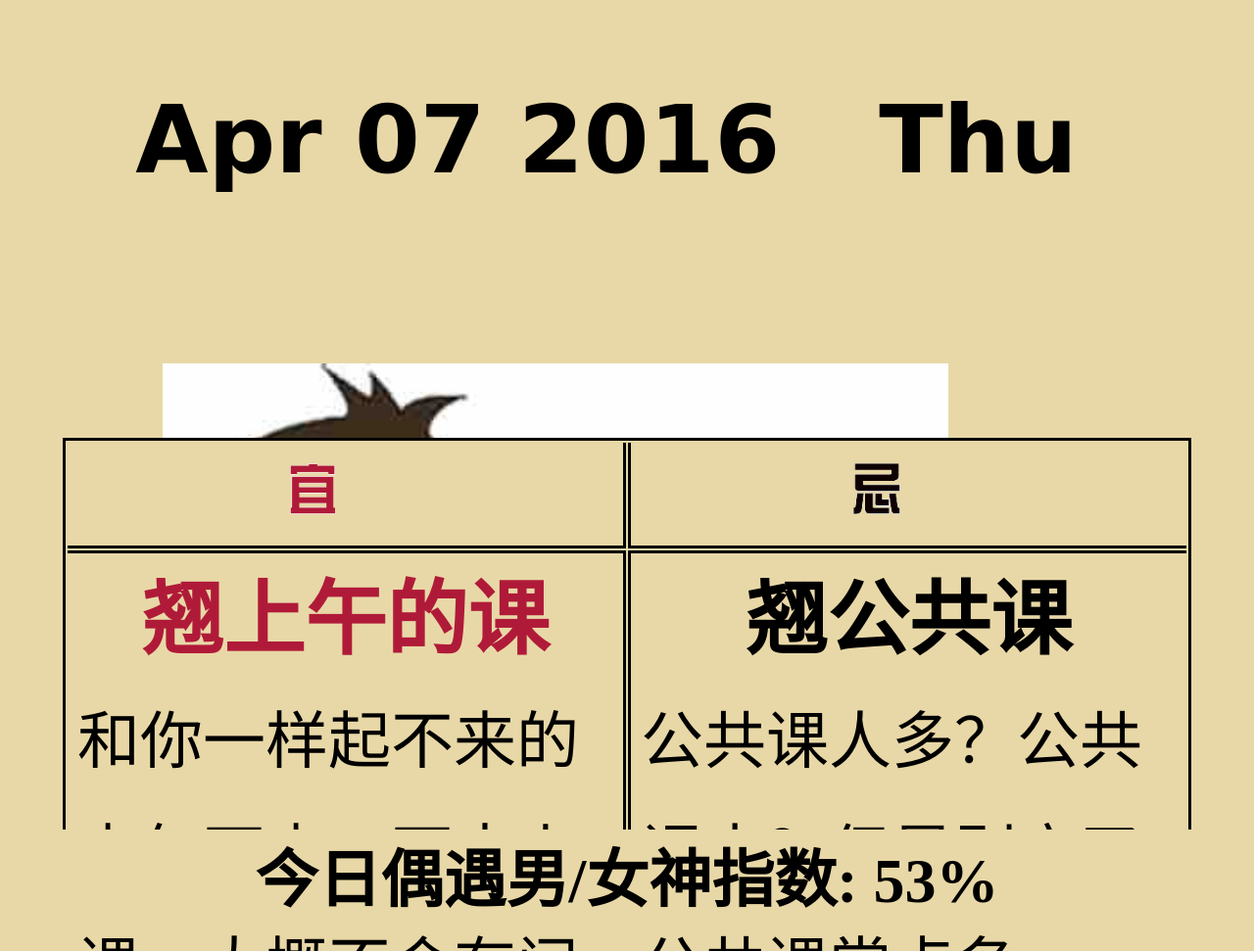
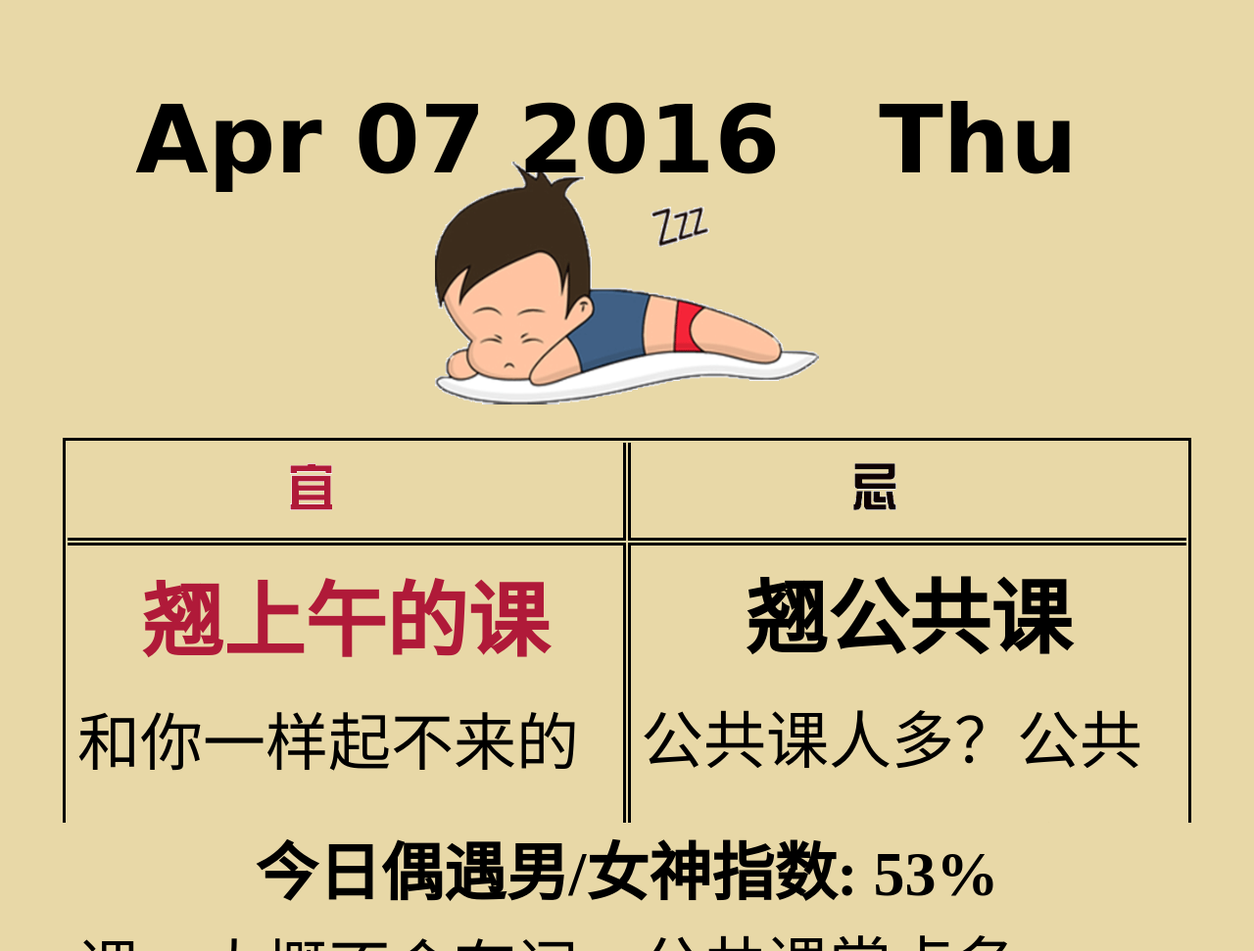
Before and after one commit to GradPaul/Truant-Calendar, a Python web app: template server/templates/result.html in a window 1280 px wide. Shown: the whole page at 98% size. Run offline with Jinja, Linux system fonts and the light colour scheme; the template is opened without the code that fills it, so the values that code supplies are empty.

Commit message:
modified result.css and changed banner001.jpg to .png

```diff
--- a/server/static/css/result.css
+++ b/server/static/css/result.css
@@ -18,7 +18,7 @@
 	display: inline;
 	top: 9vh;
 	z-index: 3;
-	height: 12vw;
+	height: 7vh;
 	font-size: 1.5rem;
 	text-align: center;
 
@@ -35,18 +35,18 @@
 
 .banner {
 	position: fixed;
-	top: 27.2vw;
+	margin: 0;
+	padding: 0;
+	top: 17vh;
 	left: 0;
 	right: 0;
-	height: 44vw;
+	height: 25.5vh;
+	text-align: center;
 }
 
 .banner > img {
-	position: absolute;
-	height: 90%;
-	top: 4%;
-	left: 13%;
-	right: 10%;
+	position: relative;
+	height: 100%;
 }
 
 .table-content {
@@ -54,7 +54,7 @@
 	top: 46vh;
 	left: 5vw;
 	right: 5vw;
-	height: 40.4vh;
+	height: 43.4vh;
 	/*border: solid;*/
 }
 
@@ -66,7 +66,7 @@
 
 .pros{
 	position: relative;
-	height: 10.8vh;
+	height: 10vh;
 	border:solid;
 	border-bottom-width: 3px;
 	border-right-width: 3px;
@@ -75,7 +75,7 @@
 }
 .cons {
 	position: relative;
-	height: 10.8vh;
+	height: 10vh;
 	border:solid;
 	border-left-width: 3px;
 	border-bottom-width: 3px;
@@ -85,13 +85,13 @@
 
 .pros > img {
 	position: relative;
-	height: 50%;
-	left: 40%
+	height: 5vh;
+	left: 40%;
 }
 
 .cons > img {
 	position: relative;
-	height: 50%;
+	height: 5vh;
 	left: 40%;
 }
 
@@ -118,7 +118,7 @@
 
 .pros-content {
 
-	margin: 0 10px 0 10px;
+	margin: 5px 10px 0 10px;
 	height: 30vh;
 	z-index: 1;
 }
@@ -165,5 +165,5 @@
 	left: 0;
 	right: 0;
 	margin: auto;
-	bottom: 3.3vh;
+	bottom: 4vh;
 }
--- a/server/templates/result.html
+++ b/server/templates/result.html
@@ -13,7 +13,7 @@
 <div class="week">
 </div>
 <div class="banner">
-	<img src="/static/images/result/banner001.jpg">
+	<img src="/static/images/result/banner001.png">
 </div>
 <div class="table-content">
 	<table>
```
Also changed, not shown: server/static/images/result/banner001.jpg (deleted), server/static/images/result/banner001.png (added).
